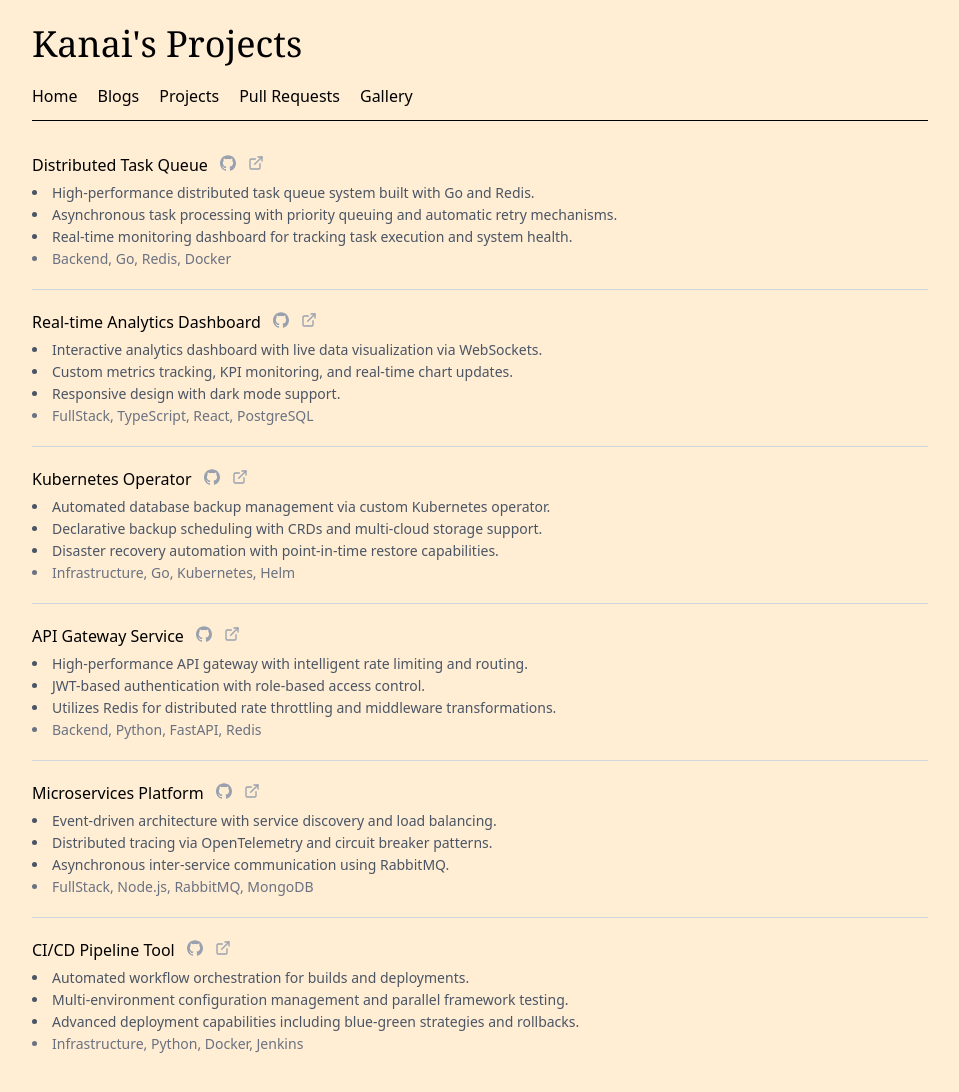
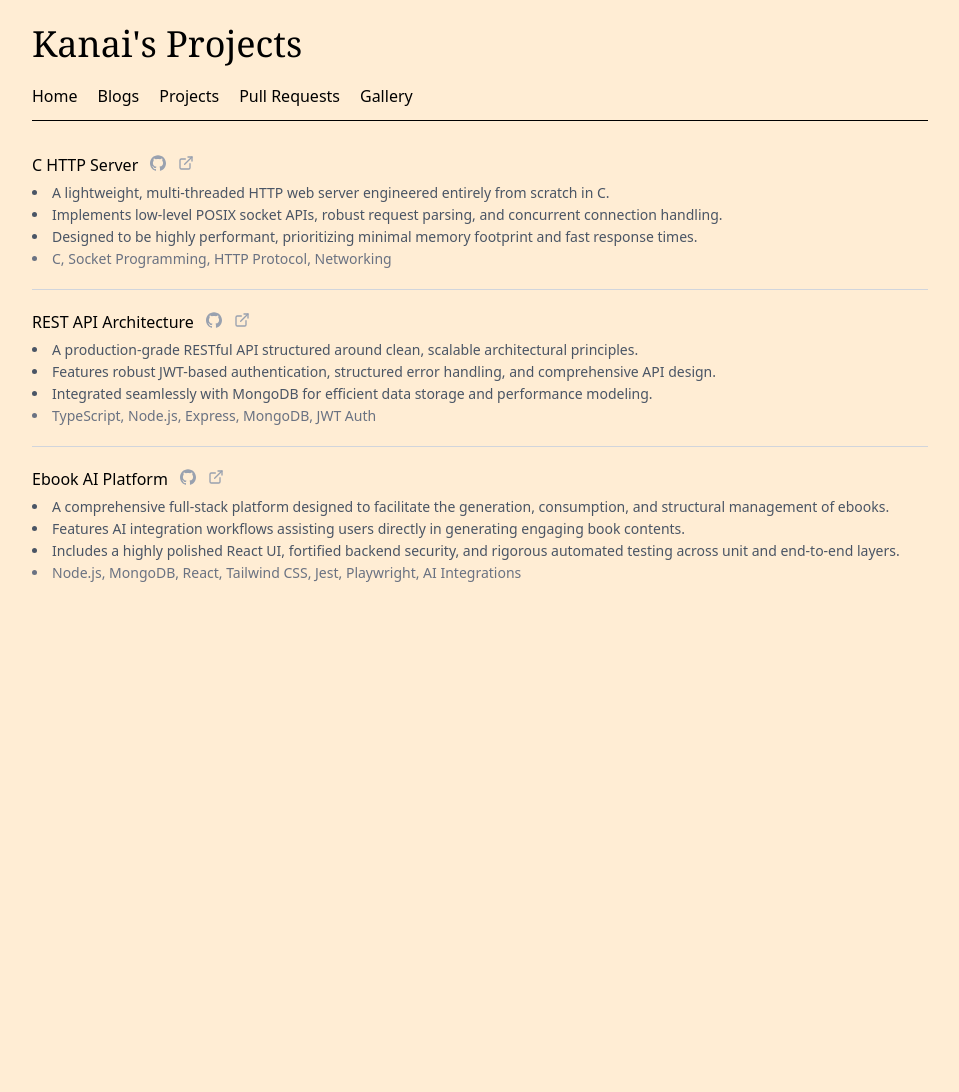
Before and after one commit to kunstewi/kunstewi.github.io, a plain HTML site: page projects/projects.html in a window 1280 px wide. Shown: the whole page, without its empty margins (160-1119 px from the left). After the commit the page ends 800 px from the top, so only its background shows below. Drawn offline with nearby package versions, Linux system fonts and the light colour scheme.

Commit message:
added projects

```diff
--- a/projects/projects.json
+++ b/projects/projects.json
@@ -1,98 +1,54 @@
 [
     {
-        "title": "Distributed Task Queue",
-        "github": "#",
-        "demo": "#",
+        "title": "C HTTP Server",
+        "github": "https://github.com/kunstewi/c-http-server",
+        "demo": "https://github.com/kunstewi/c-http-server",
         "tags": [
-            "Backend",
-            "Go",
-            "Redis",
-            "Docker"
+            "C",
+            "Socket Programming",
+            "HTTP Protocol",
+            "Networking"
         ],
         "bullets": [
-            "High-performance distributed task queue system built with Go and Redis.",
-            "Asynchronous task processing with priority queuing and automatic retry mechanisms.",
-            "Real-time monitoring dashboard for tracking task execution and system health."
+            "A lightweight, multi-threaded HTTP web server engineered entirely from scratch in C.",
+            "Implements low-level POSIX socket APIs, robust request parsing, and concurrent connection handling.",
+            "Designed to be highly performant, prioritizing minimal memory footprint and fast response times."
         ]
     },
     {
-        "title": "Real-time Analytics Dashboard",
-        "github": "#",
-        "demo": "#",
+        "title": "REST API Architecture",
+        "github": "https://github.com/kunstewi/rest-api",
+        "demo": "https://github.com/kunstewi/rest-api",
         "tags": [
-            "FullStack",
             "TypeScript",
-            "React",
-            "PostgreSQL"
+            "Node.js",
+            "Express",
+            "MongoDB",
+            "JWT Auth"
         ],
         "bullets": [
-            "Interactive analytics dashboard with live data visualization via WebSockets.",
-            "Custom metrics tracking, KPI monitoring, and real-time chart updates.",
-            "Responsive design with dark mode support."
+            "A production-grade RESTful API structured around clean, scalable architectural principles.",
+            "Features robust JWT-based authentication, structured error handling, and comprehensive API design.",
+            "Integrated seamlessly with MongoDB for efficient data storage and performance modeling."
         ]
     },
     {
-        "title": "Kubernetes Operator",
-        "github": "#",
-        "demo": "#",
+        "title": "Ebook AI Platform",
+        "github": "https://github.com/kunstewi/ebook",
+        "demo": "https://github.com/kunstewi/ebook",
         "tags": [
-            "Infrastructure",
-            "Go",
-            "Kubernetes",
-            "Helm"
+            "Node.js",
+            "MongoDB",
+            "React",
+            "Tailwind CSS",
+            "Jest",
+            "Playwright",
+            "AI Integrations"
         ],
         "bullets": [
-            "Automated database backup management via custom Kubernetes operator.",
-            "Declarative backup scheduling with CRDs and multi-cloud storage support.",
-            "Disaster recovery automation with point-in-time restore capabilities."
-        ]
-    },
-    {
-        "title": "API Gateway Service",
-        "github": "#",
-        "demo": "#",
-        "tags": [
-            "Backend",
-            "Python",
-            "FastAPI",
-            "Redis"
-        ],
-        "bullets": [
-            "High-performance API gateway with intelligent rate limiting and routing.",
-            "JWT-based authentication with role-based access control.",
-            "Utilizes Redis for distributed rate throttling and middleware transformations."
-        ]
-    },
-    {
-        "title": "Microservices Platform",
-        "github": "#",
-        "demo": "#",
-        "tags": [
-            "FullStack",
-            "Node.js",
-            "RabbitMQ",
-            "MongoDB"
-        ],
-        "bullets": [
-            "Event-driven architecture with service discovery and load balancing.",
-            "Distributed tracing via OpenTelemetry and circuit breaker patterns.",
-            "Asynchronous inter-service communication using RabbitMQ."
-        ]
-    },
-    {
-        "title": "CI/CD Pipeline Tool",
-        "github": "#",
-        "demo": "#",
-        "tags": [
-            "Infrastructure",
-            "Python",
-            "Docker",
-            "Jenkins"
-        ],
-        "bullets": [
-            "Automated workflow orchestration for builds and deployments.",
-            "Multi-environment configuration management and parallel framework testing.",
-            "Advanced deployment capabilities including blue-green strategies and rollbacks."
+            "A comprehensive full-stack platform designed to facilitate the generation, consumption, and structural management of ebooks.",
+            "Features AI integration workflows assisting users directly in generating engaging book contents.",
+            "Includes a highly polished React UI, fortified backend security, and rigorous automated testing across unit and end-to-end layers."
         ]
     }
 ]
```
Also changed, not shown: index.html (+2 -1 lines).
